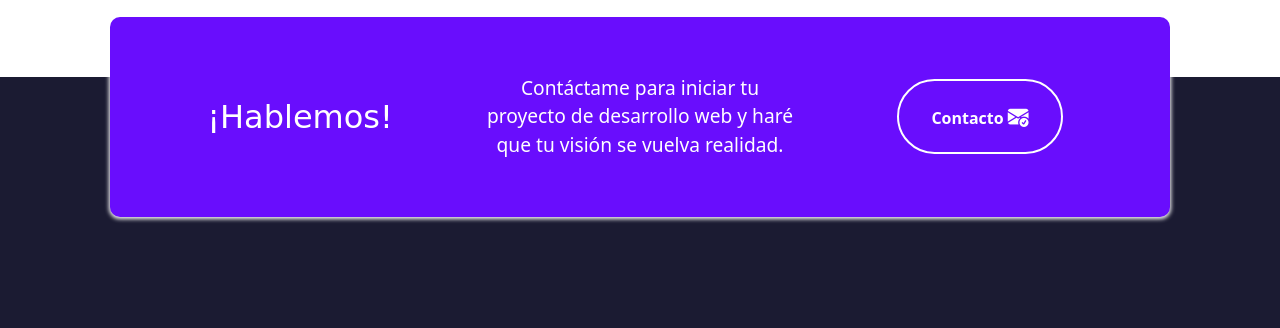
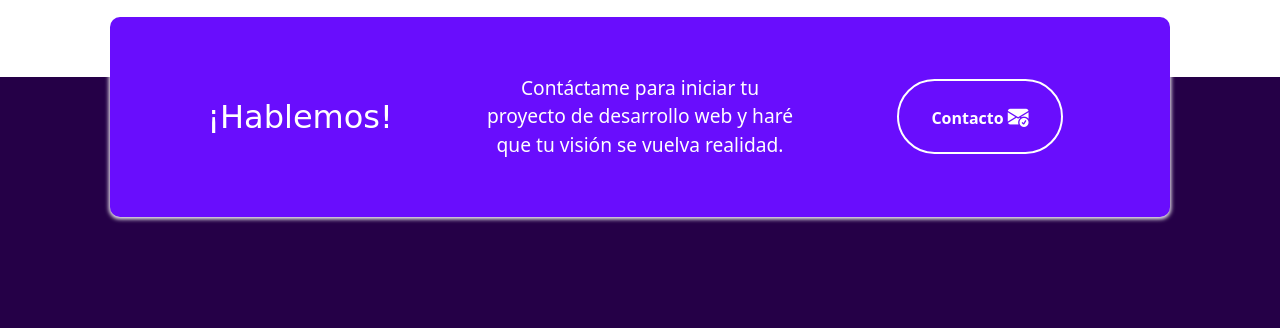
Before and after one commit to NatLM/NatLM.github.io, a plain HTML site: page index.html in a window 1280 px wide. Shown: the part 3941-4269 px from the top of the page. Drawn offline with nearby package versions, Linux system fonts and the light colour scheme; a web font is replaced by a local one.

Commit message:
Update style.css

```diff
--- a/style.css
+++ b/style.css
@@ -27,7 +27,7 @@ h1 {
 
 .seccion-oscura {
   color: white;
-  background-color: #1b1b32;
+  background-color: #250047;
 }
 
 .seccion-clara {
```
